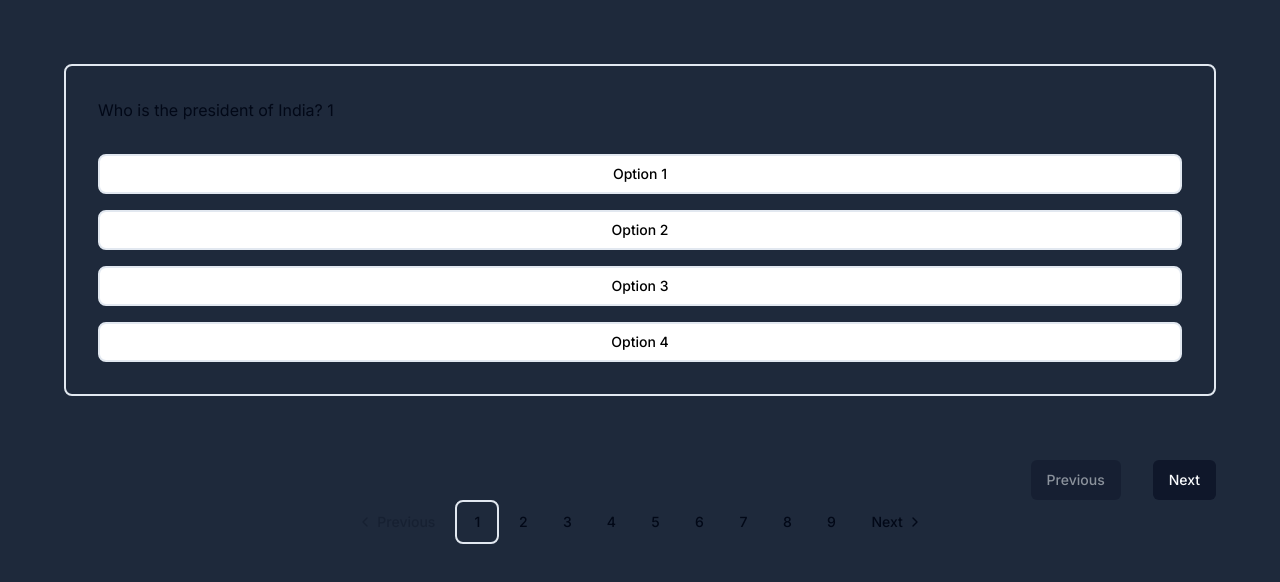
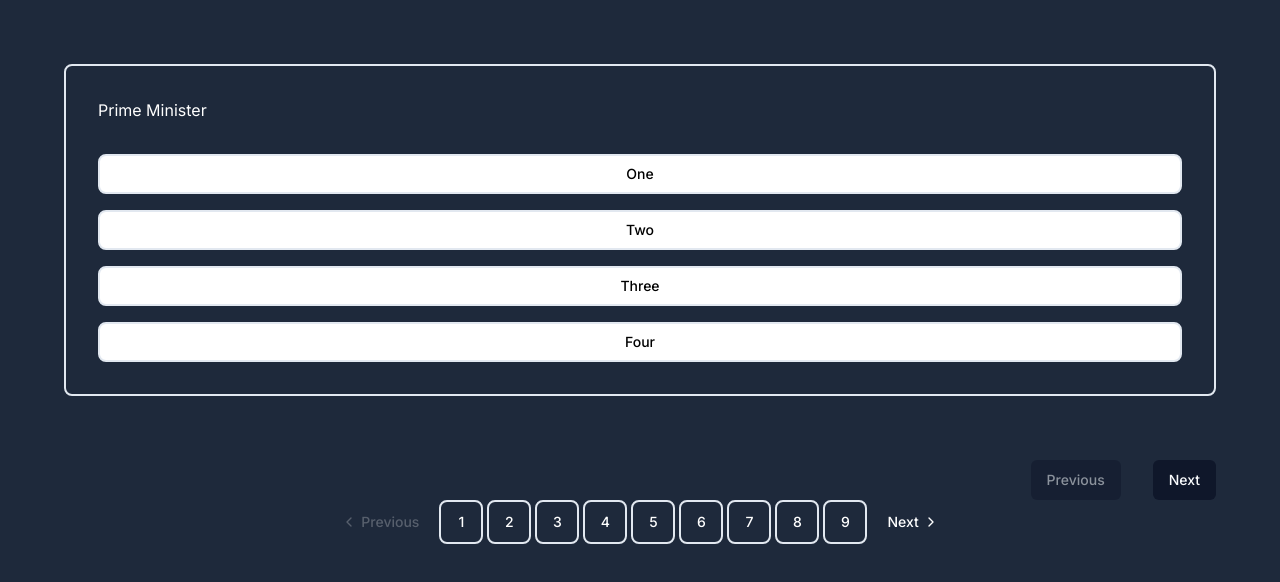
Before and after one commit to LaurelQuadras/amigos-quiz-app, a Next.js app: page /user in a window 1280 px wide. Shown: the top 582 px of the page. Built offline with nearby package versions, Linux system fonts and the light colour scheme.

Commit message:
Adding view page for admin

```diff
--- a/app/components/admin/AdminEditPage/AdminEditPage.tsx
+++ b/app/components/admin/AdminEditPage/AdminEditPage.tsx
@@ -29,9 +29,7 @@ export interface AdminEditPageProps {
 }
 
 export default function AdminEditPage({ sectionId }: AdminEditPageProps) {
-  const [noOfQuestions, setNoOfQuestions] = useState<number>(
-    questionsAndAnswersMockValues.length
-  );
+  const [noOfQuestions, setNoOfQuestions] = useState<number>(10);
   const [sectionSelected, setSectionSelected] = useState<GetSectionApiType>();
   const [questionsAndAnswersListValues, setQuestionAndAnswersListValues] =
     useState<QuestionsAndAnswersType[]>([]);
--- /dev/null
+++ b/app/components/admin/AdminViewPage/AdminViewPage.tsx
@@ -0,0 +1,187 @@
+"use client";
+
+import { motion } from "framer-motion";
+import { useState, useEffect } from "react";
+import QuizPagination from "../../user/QuizPagination";
+import QuizQuestion from "../../user/QuizQuestion";
+import {
+  GetSectionApiType,
+  QuestionsAndAnswersType,
+  getSectionApi,
+  GetQuestionType,
+  getQuestionsWithSubjectIdApi,
+  GetAnswerType,
+  getAnswersWithQuestionId,
+  GetCorrectAnswerType,
+  getCorrectOptionWithQuestionIdApi,
+} from "@/app/api/apiRoutes";
+import { Button } from "@/components/ui/button";
+
+export interface AdminViewPageProps {
+  sectionId: string;
+}
+
+export default function AdminViewPage({ sectionId }: AdminViewPageProps) {
+  const [isVisible, setIsVisible] = useState<number>(0);
+
+  const [noOfQuestions, setNoOfQuestions] = useState<number>(0);
+  const [sectionSelected, setSectionSelected] = useState<GetSectionApiType>();
+  const [questionsAndAnswersListValues, setQuestionAndAnswersListValues] =
+    useState<QuestionsAndAnswersType[]>([]);
+
+  const MotionButton = motion(Button);
+
+  const getSubjectWithId = async (): Promise<void> => {
+    const sectionList: GetSectionApiType[] = await getSectionApi();
+    setSectionSelected(
+      sectionList.filter(
+        (section: GetSectionApiType) => section.subject_id === sectionId
+      )[0]
+    );
+  };
+
+  const getQuestionsWithSubjectId = async (): Promise<void> => {
+    const questions: GetQuestionType[] = await getQuestionsWithSubjectIdApi(
+      sectionId
+    );
+
+    const uniqueQuestions: GetQuestionType[] = questions.filter(
+      (obj, index, self) => {
+        const key = obj.question_text;
+        return index === self.findIndex((item) => item.question_text === key);
+      }
+    );
+
+    const questionAndAnswerList: QuestionsAndAnswersType[] =
+      await getQuestionAndAnswerList(uniqueQuestions);
+
+    console.log(questionAndAnswerList);
+
+    setNoOfQuestions(questionAndAnswerList.length);
+    setQuestionAndAnswersListValues(questionAndAnswerList);
+  };
+
+  const getQuestionAndAnswerList = async (
+    questions: GetQuestionType[]
+  ): Promise<QuestionsAndAnswersType[]> => {
+    const questionsAndAnswersList: QuestionsAndAnswersType[] = [];
+
+    await Promise.all(
+      questions.map(async (question: GetQuestionType, index: number) => {
+        const questionAndAnswerValue: QuestionsAndAnswersType | undefined =
+          await getQuestionAndAnswerApiResponseList(question);
+
+        if (questionAndAnswerValue) {
+          questionsAndAnswersList.push(questionAndAnswerValue);
+        }
+      })
+    );
+
+    return questionsAndAnswersList;
+  };
+
+  const getQuestionAndAnswerApiResponseList = async (
+    question: GetQuestionType
+  ): Promise<QuestionsAndAnswersType | undefined> => {
+    const answerList: GetAnswerType[] = await getAnswersWithQuestionId(
+      question.question_id
+    );
+
+    const correctOptionList: GetCorrectAnswerType[] =
+      await getCorrectOptionWithQuestionIdApi(question.question_id);
+
+    const correctOptionWithText: string[] = [];
+
+    if (correctOptionList[0]) {
+      correctOptionList.forEach((correctOption: GetCorrectAnswerType) => {
+        answerList.forEach((answer: GetAnswerType) => {
+          if (correctOption.answer_id === answer.answer_id) {
+            correctOptionWithText.push(answer.answer_text);
+          }
+        });
+      });
+
+      const questionAndAnswerValue: QuestionsAndAnswersType = {
+        questionId: question.question_id,
+        question: question.question_text,
+        image_data: question.image_data,
+        answerType: question.question_type,
+        options: answerList.map((answer: GetAnswerType) => {
+          return {
+            answerId: answer.answer_id,
+            answerText: answer.answer_text,
+          };
+        }),
+        correctOption: correctOptionWithText,
+      };
+
+      return questionAndAnswerValue;
+    }
+  };
+
+  useEffect(() => {
+    if (sectionId) {
+      getSubjectWithId();
+      getQuestionsWithSubjectId();
+    }
+    // eslint-disable-next-line react-hooks/exhaustive-deps
+  }, [sectionId]);
+
+  useEffect(() => {
+    setIsVisible(Array.from({ length: noOfQuestions }, (_, i) => i)[1]);
+    // eslint-disable-next-line react-hooks/exhaustive-deps
+  }, [noOfQuestions]);
+
+  const onNextButtonClick = (): void => {
+    const index: number = [...Array(noOfQuestions)].indexOf(isVisible);
+    setIsVisible(Array.from({ length: noOfQuestions }, (_, i) => i)[index + 1]);
+  };
+
+  const onPreviousButtonClick = (): void => {
+    const index: number = [...Array(noOfQuestions)].indexOf(isVisible);
+    setIsVisible(Array.from({ length: noOfQuestions }, (_, i) => i)[index - 1]);
+  };
+
+  const onCustomQuestionPageLink = (value: number): void => {
+    setIsVisible(Array.from({ length: noOfQuestions }, (_, i) => i)[value]);
+  };
+
+  return (
+    noOfQuestions !== 0 &&
+    questionsAndAnswersListValues.length > 0 && (
+      <div>
+        {Array.from({ length: noOfQuestions }, (_, i) => i).map(
+          (e: number, i) =>
+            i === isVisible ? (
+              <QuizQuestion
+                visibleQuestion={isVisible}
+                onNextButtonClick={onNextButtonClick}
+                onPreviousButtonClick={onPreviousButtonClick}
+                key={i}
+                lastQuestionIndex={noOfQuestions}
+                questionAndAnswerValue={questionsAndAnswersListValues[i - 1]}
+              />
+            ) : (
+              <></>
+            )
+        )}
+        <motion.div
+          initial={{ opacity: 0 }}
+          animate={{ opacity: 1 }}
+          transition={{
+            duration: 1,
+            delay: 0.25,
+          }}
+        >
+          <QuizPagination
+            noOfQuestions={noOfQuestions}
+            visibleQuestion={isVisible}
+            onNextButtonClick={onNextButtonClick}
+            onPreviousButtonClick={onPreviousButtonClick}
+            onCustomQuestionPageLink={onCustomQuestionPageLink}
+          />
+        </motion.div>
+      </div>
+    )
+  );
+}
--- a/app/components/user/QuizPagination.tsx
+++ b/app/components/user/QuizPagination.tsx
@@ -8,6 +8,7 @@ import {
 } from "@/components/ui/pagination";
 
 export interface QuizPaginationProps {
+  noOfQuestions: number;
   visibleQuestion: number;
   onNextButtonClick: () => void;
   onPreviousButtonClick: () => void;
@@ -15,6 +16,7 @@ export interface QuizPaginationProps {
 }
 
 export default function QuizPagination({
+  noOfQuestions,
   visibleQuestion,
   onNextButtonClick,
   onPreviousButtonClick,
@@ -22,73 +24,22 @@ export default function QuizPagination({
 }: QuizPaginationProps) {
   return (
     <Pagination>
-      <PaginationContent className="cursor-pointer">
+      <PaginationContent className="cursor-pointer text-white">
         <PaginationItem className={visibleQuestion === 1 ? `opacity-25` : ""}>
           <PaginationPrevious onClick={onPreviousButtonClick} />
         </PaginationItem>
-        <PaginationItem
-          className={visibleQuestion === 1 ? `border-2 rounded-lg` : ""}
-        >
-          <PaginationLink onClick={() => onCustomQuestionPageLink(1)}>
-            1
-          </PaginationLink>
-        </PaginationItem>
-        <PaginationItem
-          className={visibleQuestion === 2 ? `border-2 rounded-lg` : ""}
-        >
-          <PaginationLink onClick={() => onCustomQuestionPageLink(2)}>
-            2
-          </PaginationLink>
-        </PaginationItem>
-        <PaginationItem
-          className={visibleQuestion === 3 ? `border-2 rounded-lg` : ""}
-        >
-          <PaginationLink onClick={() => onCustomQuestionPageLink(3)}>
-            3
-          </PaginationLink>
-        </PaginationItem>
-        <PaginationItem
-          className={visibleQuestion === 4 ? `border-2 rounded-lg` : ""}
-        >
-          <PaginationLink onClick={() => onCustomQuestionPageLink(4)}>
-            4
-          </PaginationLink>
-        </PaginationItem>
-        <PaginationItem
-          className={visibleQuestion === 5 ? `border-2 rounded-lg` : ""}
-        >
-          <PaginationLink onClick={() => onCustomQuestionPageLink(5)}>
-            5
-          </PaginationLink>
-        </PaginationItem>
-        <PaginationItem
-          className={visibleQuestion === 6 ? `border-2 rounded-lg` : ""}
-        >
-          <PaginationLink onClick={() => onCustomQuestionPageLink(6)}>
-            6
-          </PaginationLink>
-        </PaginationItem>
-        <PaginationItem
-          className={visibleQuestion === 7 ? `border-2 rounded-lg` : ""}
-        >
-          <PaginationLink onClick={() => onCustomQuestionPageLink(7)}>
-            7
-          </PaginationLink>
-        </PaginationItem>
-        <PaginationItem
-          className={visibleQuestion === 8 ? `border-2 rounded-lg` : ""}
-        >
-          <PaginationLink onClick={() => onCustomQuestionPageLink(8)}>
-            8
-          </PaginationLink>
-        </PaginationItem>
-        <PaginationItem
-          className={visibleQuestion === 9 ? `border-2 rounded-lg` : ""}
-        >
-          <PaginationLink onClick={() => onCustomQuestionPageLink(9)}>
-            9
-          </PaginationLink>
-        </PaginationItem>
+        {Array.from({ length: noOfQuestions }, (_, i) => i).map(
+          (e: number, i) => (
+            <PaginationItem
+              key={i}
+              className={visibleQuestion === 1 ? `border-2 rounded-lg` : ""}
+            >
+              <PaginationLink onClick={() => onCustomQuestionPageLink(i + 1)}>
+                {i + 1}
+              </PaginationLink>
+            </PaginationItem>
+          )
+        )}
         <PaginationItem className={visibleQuestion === 9 ? `opacity-25` : ""}>
           <PaginationNext onClick={onNextButtonClick} />
         </PaginationItem>
--- a/app/components/user/QuizQuestion.tsx
+++ b/app/components/user/QuizQuestion.tsx
@@ -1,14 +1,16 @@
 "use client";
 
 import { Button } from "@/components/ui/button";
-import { useState } from "react";
+import { useEffect, useState } from "react";
 import { motion, AnimatePresence } from "framer-motion";
+import { QuestionsAndAnswersType } from "@/app/api/apiRoutes";
 
 export interface QuizQuestionProps {
   visibleQuestion: number;
   onNextButtonClick: () => void;
   onPreviousButtonClick: () => void;
   lastQuestionIndex: number;
+  questionAndAnswerValue: QuestionsAndAnswersType;
 }
 
 export default function QuizQuestion({
@@ -16,6 +18,7 @@ export default function QuizQuestion({
   onNextButtonClick,
   onPreviousButtonClick,
   lastQuestionIndex,
+  questionAndAnswerValue,
 }: QuizQuestionProps) {
   const [selectedOption, setSelectedOption] = useState<number>(0);
 
@@ -41,7 +44,9 @@ export default function QuizQuestion({
           className="w-full h-full flex flex-col"
         >
           <div className="m-16 p-8 border-2 rounded-lg flex flex-col gap-8 justify-center">
-            <span>Who is the president of India? {visibleQuestion}</span>
+            <span className="text-white">
+              {questionAndAnswerValue.question}
+            </span>
             <div className="flex flex-col gap-4">
               <Button
                 className={`${
@@ -51,7 +56,7 @@ export default function QuizQuestion({
                 }  hover:text-white border-2 rounded-lg`}
                 onClick={() => onOptionClick(1)}
               >
-                Option 1
+                {questionAndAnswerValue.options[0].answerText}
               </Button>
               <Button
                 className={`${
@@ -61,7 +66,7 @@ export default function QuizQuestion({
                 }  hover:text-white border-2 rounded-lg`}
                 onClick={() => onOptionClick(2)}
               >
-                Option 2
+                {questionAndAnswerValue.options[1].answerText}
               </Button>
               <Button
                 className={`${
@@ -71,7 +76,7 @@ export default function QuizQuestion({
                 }  hover:text-white border-2 rounded-lg`}
                 onClick={() => onOptionClick(3)}
               >
-                Option 3
+                {questionAndAnswerValue.options[2].answerText}
               </Button>
               <Button
                 className={`${
@@ -81,7 +86,7 @@ export default function QuizQuestion({
                 }  hover:text-white border-2 rounded-lg`}
                 onClick={() => onOptionClick(4)}
               >
-                Option 4
+                {questionAndAnswerValue.options[3].answerText}
               </Button>
             </div>
           </div>
--- a/app/user/page.tsx
+++ b/app/user/page.tsx
@@ -4,6 +4,7 @@ import { useEffect, useState } from "react";
 import QuizQuestion from "../components/user/QuizQuestion";
 import QuizPagination from "../components/user/QuizPagination";
 import { motion } from "framer-motion";
+import { AnswerTypeEnums } from "../components/admin/QuestionForm/QuestionForm";
 
 export default function Home() {
   const [isVisible, setIsVisible] = useState<number>(0);
@@ -40,6 +41,19 @@ export default function Home() {
             onPreviousButtonClick={onPreviousButtonClick}
             key={index}
             lastQuestionIndex={ArrayList.length}
+            questionAndAnswerValue={{
+              question: "Prime Minister",
+              questionId: "1",
+              image_data: undefined,
+              answerType: AnswerTypeEnums.MultipleChoiceAnswers,
+              correctOption: ["1", "2"],
+              options: [
+                { answerId: "1", answerText: "One" },
+                { answerId: "2", answerText: "Two" },
+                { answerId: "3", answerText: "Three" },
+                { answerId: "4", answerText: "Four" },
+              ],
+            }}
           />
         ) : (
           <></>
@@ -58,6 +72,7 @@ export default function Home() {
           onNextButtonClick={onNextButtonClick}
           onPreviousButtonClick={onPreviousButtonClick}
           onCustomQuestionPageLink={onCustomQuestionPageLink}
+          noOfQuestions={ArrayList.length}
         />
       </motion.div>
     </div>
```
Also changed, not shown: app/admin/view/[slug]/page.tsx (added, +9 -0 lines), app/components/admin/AdminHomePage/AdminHomePage.tsx (+16 -4 lines), app/components/admin/ViewAllSectionsPopUp/ViewAllSectionsPopUp.tsx (+11 -3 lines).
